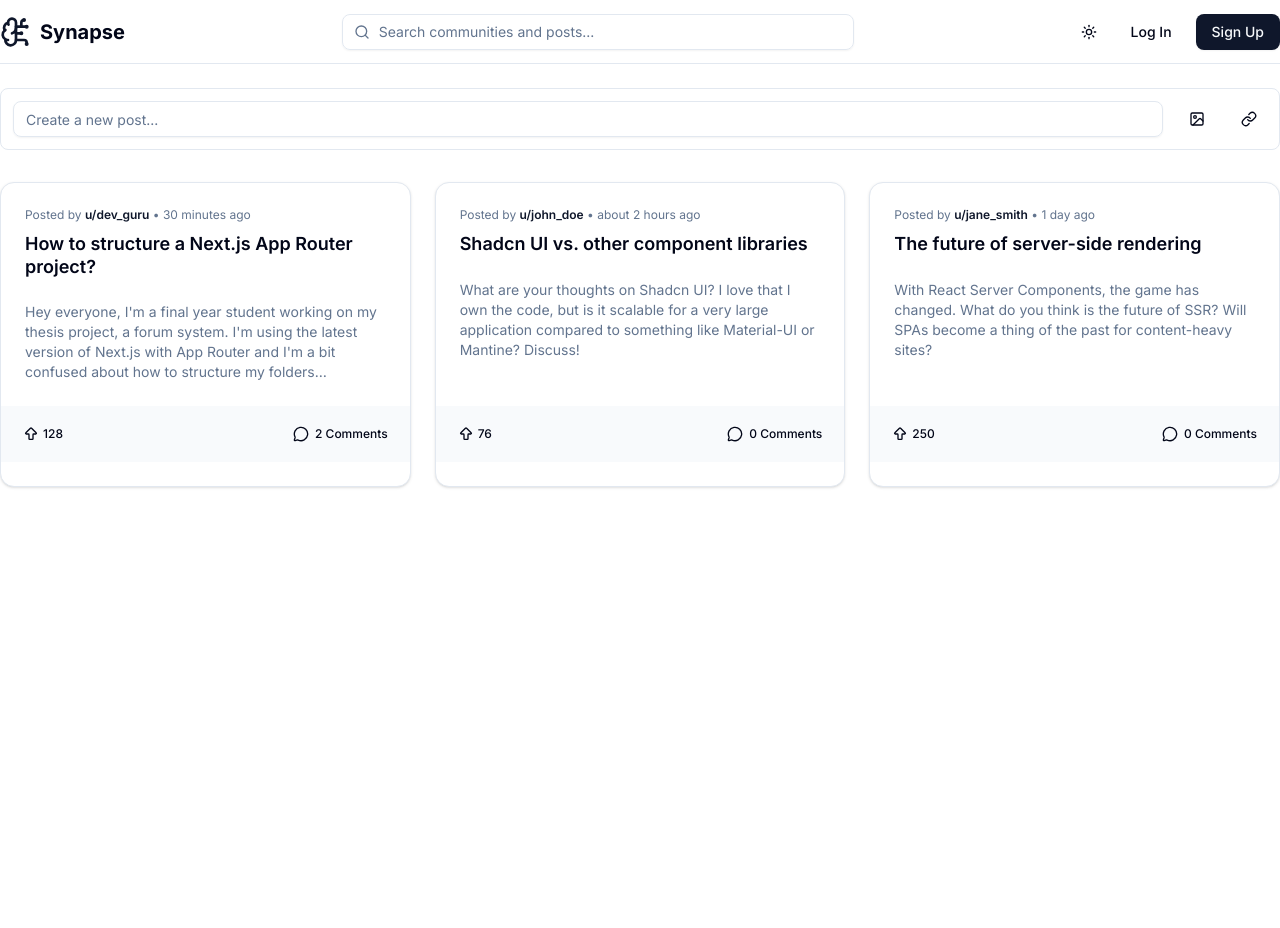
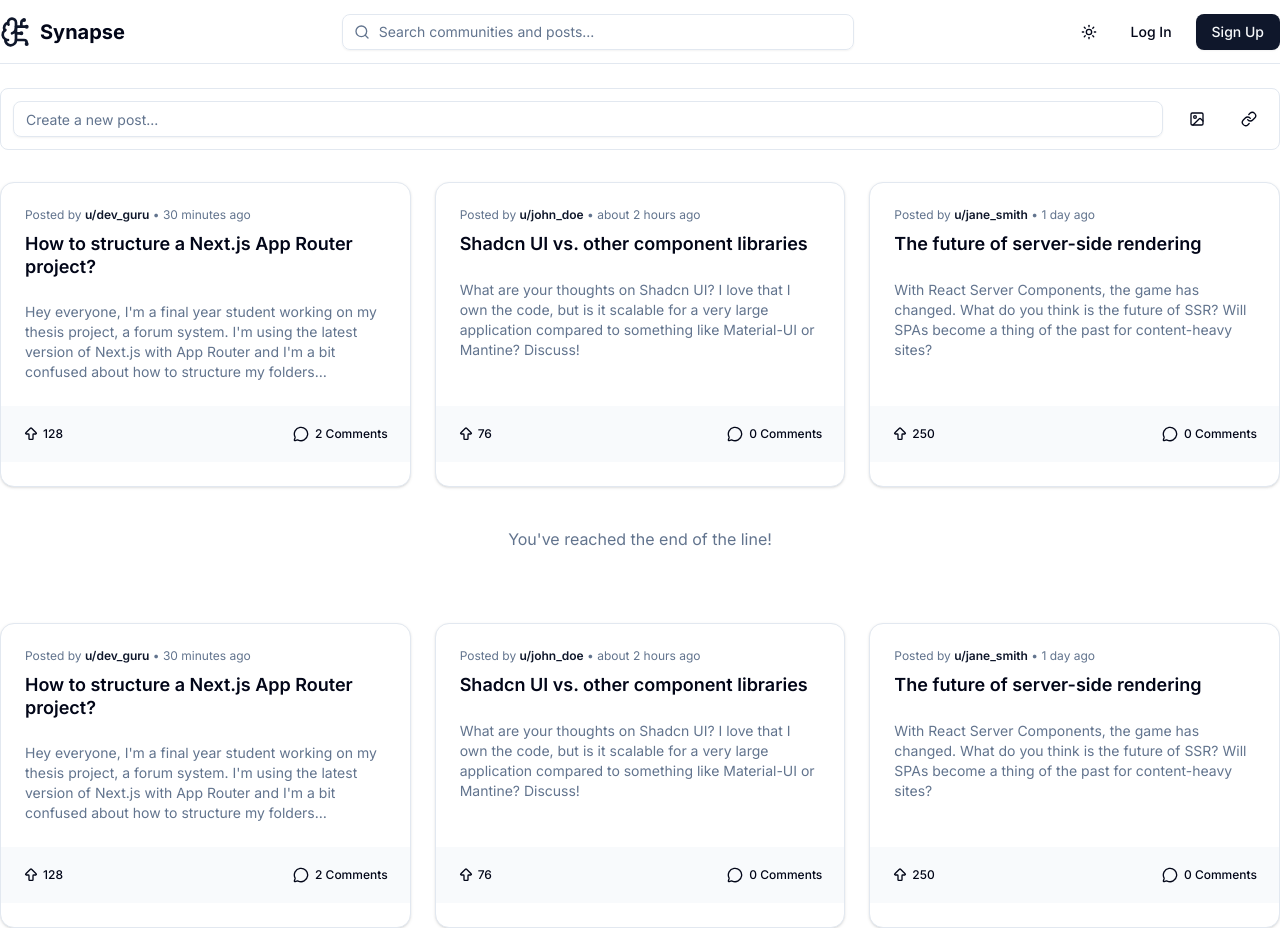
Before and after one commit to dhlananhh/synapse-client, a Next.js app: page / in a window 1280 px wide. Before the commit the page ends 800 px from the top, so only its background shows below. Built offline with nearby package versions, Linux system fonts and the light colour scheme.

Commit message:
feat: integrate PostFeed component into HomePage

```diff
--- a/src/app/(main)/page.tsx
+++ b/src/app/(main)/page.tsx
@@ -1,5 +1,6 @@
 import PostCard from "@/components/features/post/PostCard";
 import CreatePostWidget from "@/components/shared/CreatePostWidget";
+import PostFeed from "@/components/features/post/PostFeed";
 import { mockPosts } from "@/lib/mock-data";
 
 export default function HomePage() {
@@ -7,12 +8,9 @@ export default function HomePage() {
 
   return (
     <div className="mt-10">
-      {/* <h1 className="text-3xl font-bold md:text-4xl">Homepage</h1>
-      <p className="mt-2 text-lg text-muted-foreground mb-10">
-        Welcome to Synapse. Discover the discussions below.
-      </p> */}
 
       <CreatePostWidget />
+      <PostFeed />
 
       <div className="mt-8 grid grid-cols-1 md:grid-cols-2 lg:grid-cols-3 gap-6">
         { posts.map(post => (
```
